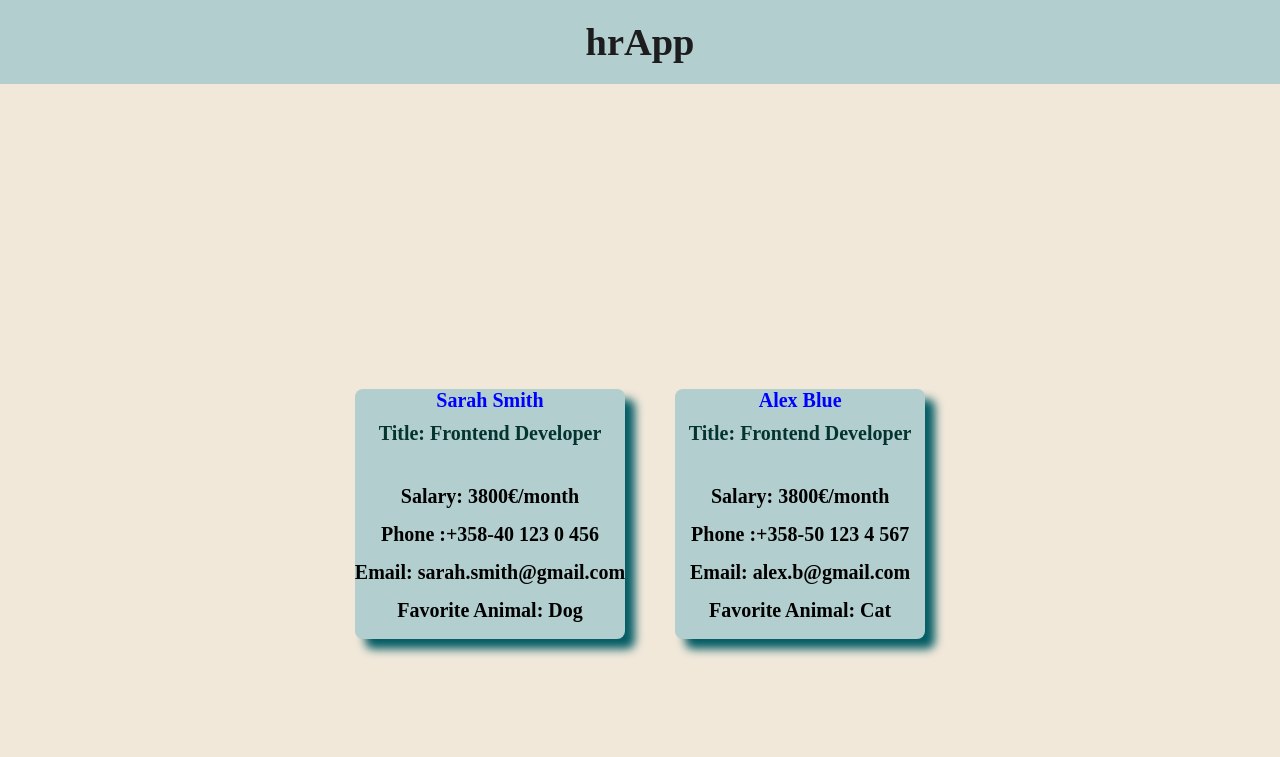
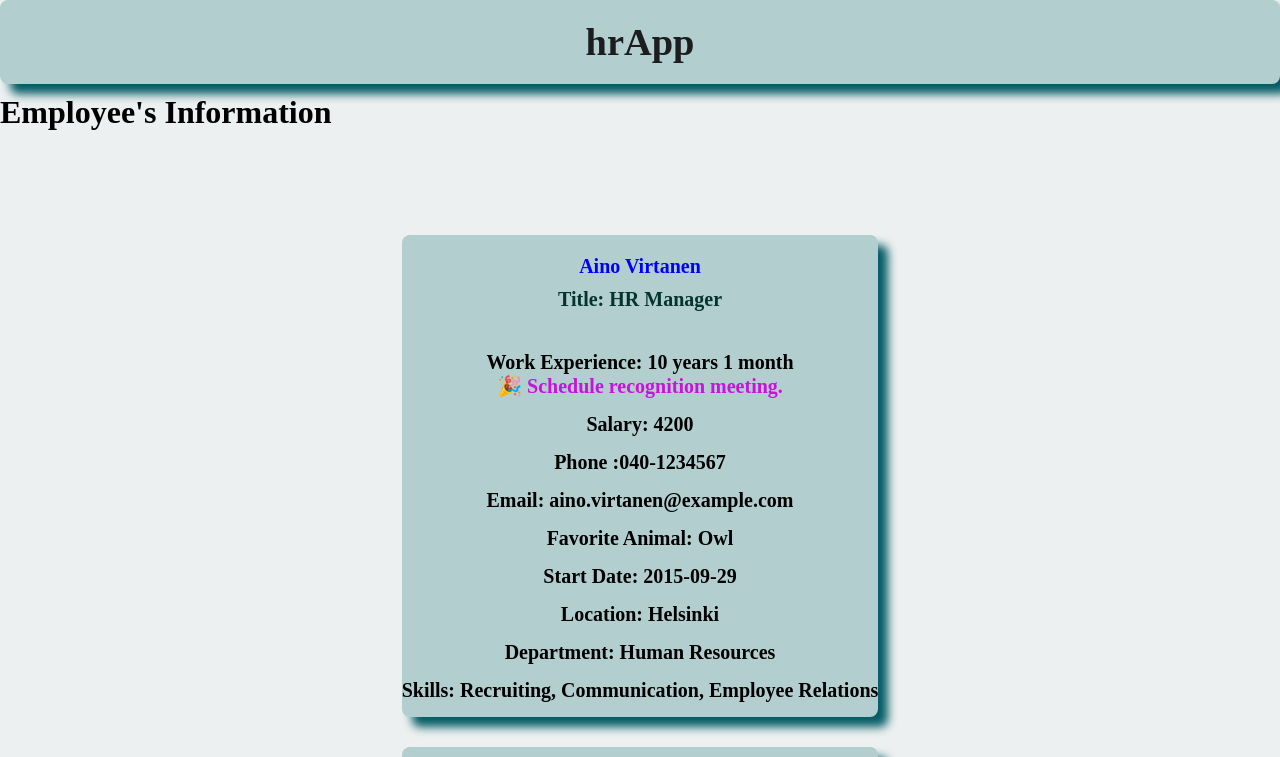
Before and after one commit to BitaYeganeh/hrApp, a React (Vite) app: page / in a window 1280 px wide. Shown: the top 757 px of the page. Built offline with nearby package versions, Linux system fonts and the light colour scheme.

Commit message:
message for meetings is added

```diff
--- a/src/App.css
+++ b/src/App.css
@@ -5,16 +5,22 @@
 }
 
 #root {
-  height:100vh;
+  height:auto;
   width:100vw;
-  background-color: rgb(241, 232, 218);
+  background-color: rgb(236, 240, 240);
+}
+.siteTitle{
+  font-weight: bold;
+  text-align: left;
+  margin-top: 10px;
+  margin-bottom: 10px;
 }
 
 .container{
     display:flex;
     justify-content: center;
     align-items: center;
-    padding:15rem;
-    gap:50px;
-    height:45vh;
+    padding:4rem;
+    height:auto;
+
 }
--- a/src/App.jsx
+++ b/src/App.jsx
@@ -1,29 +1,17 @@
 import './App.css'
 import Header from "./components/Header";
 import Footer from "./components/Footer";
-import Person from "./components/Person";
+import PersonList from "./components/PersonList";
 
 function App() {
   return (
     <>
       <Header/>
+      <h1 className="siteTitle">Employee's Information</h1>
        <div className="container">
-        <Person
-          name="Sarah Smith"
-          title="Frontend Developer"
-          salary="3800€/month"
-          phone="+358-40 123 0 456"
-          email="sarah.smith@gmail.com"
-          animal="Dog"
-        />
-         <Person
-          name="Alex Blue"
-          title="Frontend Developer"
-          salary="3800€/month"
-          phone="+358-50 123 4 567"
-          email="alex.b@gmail.com"
-          animal="Cat"
-        />
+
+        <PersonList />
+
 
       </div>
       <Footer />
--- a/src/components/Footer.module.css
+++ b/src/components/Footer.module.css
@@ -1,9 +1,10 @@
 .footer {
-    background-color: rgb(178, 206, 206);
-    padding:20px;
-    display:flex;
-    justify-content: center;
-    align-items: center;
-    font-weight: bold;
-
+  background-color: rgb(178, 206, 206);
+  padding: 30px;
+  display: flex;
+  justify-content: center;
+  align-items: center;
+  font-weight: bold;
+  box-shadow: 0 -4px 8px rgba(4, 92, 100);
+  padding-top: 20px;
 }
--- a/src/components/Header.module.css
+++ b/src/components/Header.module.css
@@ -4,4 +4,7 @@
     padding:20px;
     text-align: center;
     font-size: 1.2rem;
+    border-radius: 8px;
+    box-shadow: 10px 10px 10px rgb(4, 92, 100);
+
 }
--- a/src/components/Person.jsx
+++ /dev/null
@@ -1,16 +0,0 @@
-import styles from "./Person.module.css";
-
-const Person = (props) => {
-    return (
-        <div className={styles.person}>
-        <div className={styles.name}>{props.name}</div>
-        <div className={styles.title}>Title: {props.title}</div>
-        <div className={styles.salary}>Salary: {props.salary}</div>
-        <div className={styles.phone}>Phone :{props.phone}</div>
-        <div className={styles.email}>Email: {props.email}</div>
-        <div className={styles.animal}>Favorite Animal: {props.animal}</div>
-        </div>
-    );
-};
-
-export default Person;
--- /dev/null
+++ b/src/components/PersonCard.jsx
@@ -0,0 +1,54 @@
+import styles from "./PersonCard.module.css";
+
+const PersonCard = (
+    {
+        name,
+        title,
+        workExperience,
+        salary,
+        phone,
+        email,
+        animal,
+        startDate,
+        location,
+        department,
+        skills
+    }
+) => {
+
+    return (
+        <div className={styles.person}>
+        <div className={styles.name}>{name}</div>
+        <div className={styles.title}>Title: {title}</div>
+        <div className={styles.workExperience}>
+            Work Experience:
+            {workExperience.years > 0 && ` ${workExperience.years} year${workExperience.years > 1 ? "s" : ""}`}
+            {workExperience.months > 0 && ` ${workExperience.months} month${workExperience.months > 1 ? "s" : ""}`}
+    {/* add message for 5.10.15 years */}
+            {workExperience.years > 0 && workExperience.years % 5 === 0 && (
+                <div className={styles.reminder}>
+                 🎉 Schedule recognition meeting.
+                </div>
+            )}
+
+    {/* add msg for less than 6 months experience */}
+            {workExperience.years === 0 && workExperience.months < 6 && (
+                <div className={styles.reminder}>
+                 🔔 Schedule probation review.
+                </div>
+            )}
+        </div>
+
+        <div className={styles.salary}>Salary: {salary}</div>
+        <div className={styles.phone}>Phone :{phone}</div>
+        <div className={styles.email}>Email: {email}</div>
+        <div className={styles.animal}>Favorite Animal: {animal}</div>
+        <div className={styles.startDate}>Start Date: {startDate}</div>
+        <div className={styles.location}>Location: {location}</div>
+        <div className={styles.department}>Department: {department}</div>
+        <div className={styles.skills}>Skills: {skills && skills.join(", ")}</div>
+        </div>
+    );
+};
+
+export default PersonCard;
--- a/src/components/Person.module.css
+++ b/src/components/PersonCard.module.css
@@ -1,8 +1,6 @@
 .person {
     display: flex;
     flex-direction: column;
-    min-height: 250px;
-    min-width: 250px;
     font-size: 20px;
     font-weight: bold;
     background-color: rgb(178, 206, 206);
@@ -10,7 +8,7 @@
     border-color: black;
     border-radius: 8px;
     box-shadow: 10px 10px 10px rgb(4, 92, 100);
-    margin-top: 20px;
+    margin-top: 30px;
 
 }
 
@@ -18,12 +16,16 @@
     color:blue;
     font-size: 20px;
     padding-bottom: 10px;
+    padding-top: 20px;
 }
 .title{
     color: rgb(4, 52, 48);
     margin-bottom: 20px;
     padding-bottom: 20px;
 }
-.salary, .phone, .email{
+.workExperience, .salary, .phone, .email, .animal, .startDate, .location, .department, .skills{
     margin-bottom: 15px;
 }
+.reminder{
+    color:rgb(204, 17, 221);
+}
--- /dev/null
+++ b/src/components/PersonList.jsx
@@ -0,0 +1,31 @@
+import PersonCard from "./PersonCard";
+import React from "react";
+import {employees} from "./employees";
+import {calculateWorkExperience} from "../utils/calculateWorkExperience"
+
+const PersonList = () => {
+
+return (
+
+    <div>
+    {employees.map((employee) => (
+        <PersonCard
+            key={employee.id}
+            name={employee.name}
+            title={employee.title}
+            workExperience={calculateWorkExperience(employee.startDate)}
+            salary={employee.salary}
+            phone={employee.phone}
+            email={employee.email}
+            animal={employee.animal}
+            startDate={employee.startDate}
+            location={employee.location}
+            department={employee.department}
+            skills={employee.skills}
+        />
+    ))}
+    </div>
+);
+};
+
+export default PersonList;
--- /dev/null
+++ b/src/components/employees.jsx
@@ -0,0 +1,141 @@
+export const employees = [
+    {
+    id: 1,
+    name: "Aino Virtanen",
+    title: "HR Manager",
+    salary: 4200,
+    phone: "040-1234567",
+    email: "aino.virtanen@example.com",
+    animal: "Owl",
+    startDate: "2015-09-29",
+    location: "Helsinki",
+    department: "Human Resources",
+    skills: ["Recruiting", "Communication", "Employee Relations"],
+  },
+
+   {
+    id: 2,
+    name: "liina Koskinen",
+    title: "Backend Developer",
+    salary: 3800,
+    phone: "040-1234567",
+    email: "liina.koskinen@gmail.com",
+    animal: "Snake",
+    startDate: "2025-06-01",
+    location: "Helsinki",
+    department: "IT",
+    skills: ["React", "Wordpress", "PHP"],
+  },
+
+   {
+    id: 3,
+    name: "Sara Korhonen",
+    title: "UI/UX Designer",
+    salary: 4500,
+    phone: "040-3456789",
+    email: "sara.korhonen@example.com",
+    animal: "Cat",
+    startDate: "2020-10-29",
+    location: "Helsinki",
+    department: "Design",
+    skills: ["Figma", "Adobe XD", "User Research"],
+   },
+
+   {
+    id: 4,
+    name: "Laura Heikkinen",
+    title: "Financial Analyst",
+    salary: 5000,
+    phone: "040-5678901",
+    email: "laura.heikkinen@example.com",
+    animal: "Rabbit",
+    startDate: "2016-01-12",
+    location: "Turku",
+    department: "Finance",
+    skills: ["Excel", "Forecasting", "Reporting"],
+   },
+
+   {
+    id: 5,
+    name: "Juha Mäkelä",
+    title: "Operations Lead",
+    salary: 5500,
+    phone: "040-8901234",
+    email: "juha.makela@example.com",
+    animal: "Eagle",
+    startDate: "2014-09-01",
+    location: "Helsinki",
+    department: "Operations",
+    skills: ["Planning", "Management", "Optimization"],
+   },
+
+   {
+    id: 6,
+    name: "Emma Koskinen",
+    title: "Customer Success Manager",
+    salary: 4300,
+    phone: "040-9012345",
+    email: "emma.koskinen@example.com",
+    animal: "Swan",
+    startDate: "2022-01-05",
+    location: "Oulu",
+    department: "Customer Relations",
+    skills: ["Communication", "CRM", "Empathy"],
+   },
+
+   {
+     id: 7,
+name: "Ville Lehtonen",
+    title: "Data Analyst",
+    salary: 4700,
+    phone: "040-0123456",
+    email: "ville.lehtonen@example.com",
+    animal: "Wolf",
+    startDate: "2025-05-22",
+    location: "Helsinki",
+    department: "Data",
+    skills: ["SQL", "Python", "Data Visualization"],
+  },
+
+   {
+    id: 8,
+    name: "Maria Rantanen",
+    title: "QA Engineer",
+    salary: 4100,
+    phone: "040-7890123",
+    email: "maria.rantanen@example.com",
+    animal: "Dolphin",
+    startDate: "2021-06-18",
+    location: "Espoo",
+    department: "IT",
+    skills: ["Testing", "Cypress", "Automation"],
+  },
+
+   {
+    id: 9,
+    name: "Laura Jarvinen",
+    title: "Project Manager",
+    salary: 6200,
+    phone: "040-1234567",
+    email: "laura.jarvinen@example.com",
+    animal: "Owl",
+    startDate: "2018-04-01",
+    location: "Helsinki",
+    department: "Managment",
+    skills: ["Communication", "Employee Relations", "Recruiting",],
+  },
+   {
+    id: 10,
+    name: "Oskari Vakka",
+    title: "Marketing lead",
+    salary: 5200,
+    phone: "040-1234567",
+    email: "oskari.vakka@example.com",
+    animal: "Horse",
+    startDate: "2025-08-01",
+    location: "Helsinki",
+    department: "Marketing",
+    skills: ["Recruiting", "Communication", "Employee Relations"],
+  },
+
+];
--- /dev/null
+++ b/src/utils/calculateWorkExperience.js
@@ -0,0 +1,15 @@
+export function calculateWorkExperience(startDate) {
+  const start = new Date(startDate);
+  const now = new Date();
+
+  let years = now.getFullYear() - start.getFullYear();
+  let months = now.getMonth() - start.getMonth();
+
+  // Fix negative months
+  if (months < 0) {
+    years--;
+    months += 12;
+  }
+
+  return { years, months };
+}
```
